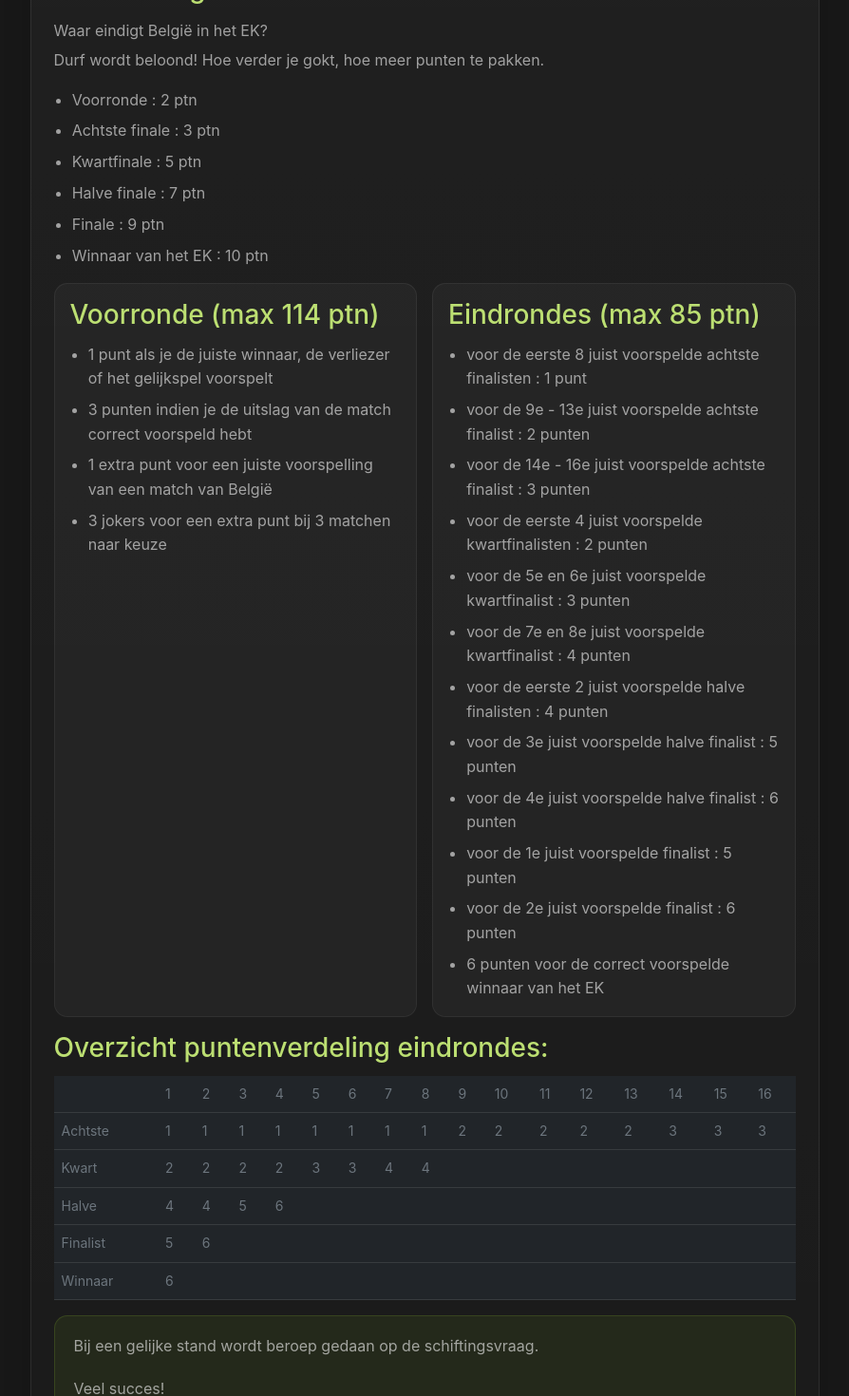
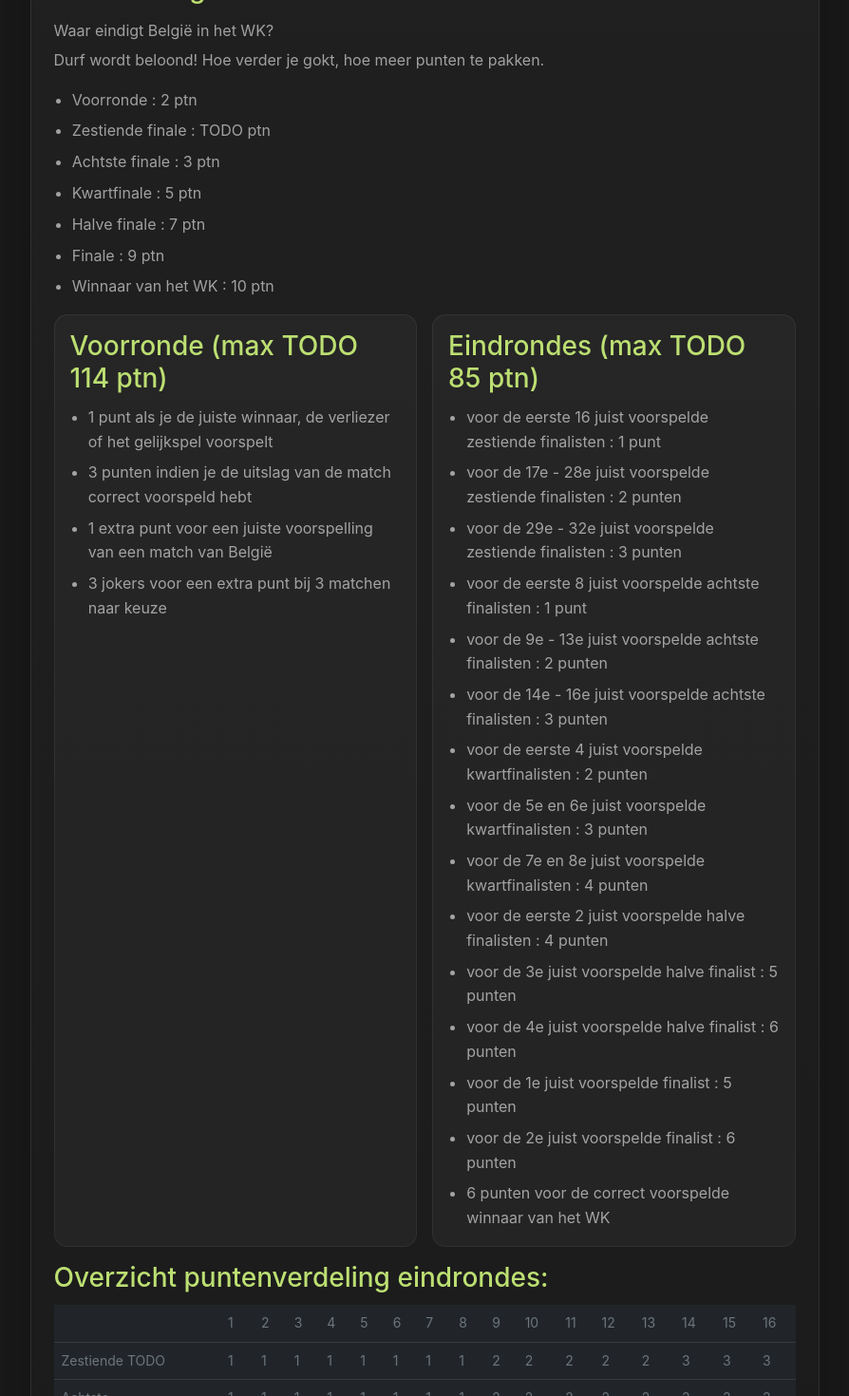
Before and after one commit to betza3500-lab/betza, a Vue app in the folder frontend/: page / in a window 1280 px wide. Shown: the part 1780-3250 px from the top of the page at 95% size, without its empty margins (193-1087 px from the left). Built offline with nearby package versions, Linux system fonts and the light colour scheme; no server answers; what vue-loading-overlay would draw is missing.

Commit message:
WIP Update references from EK to WK in HomeView.vue

```diff
--- a/frontend/src/views/HomeView.vue
+++ b/frontend/src/views/HomeView.vue
@@ -185,8 +185,8 @@ q {
             </div>
             <!--
                 <p><img class="d-inline-flex float-end my-1 ms-4" :style="{ height: '110px', borderRadius: '10px' }"
-                :src="money" />Nu het EK met rasse schreden nadert, kunnen jullie dus van start gaan met het uitwerken van
-              jullie strategie voor het komende EK.</p>
+                :src="money" />Nu het WK met rasse schreden nadert, kunnen jullie dus van start gaan met het uitwerken van
+              jullie strategie voor het komende WK.</p>
             <p>Inschrijvingen moeten ten laatste binnen zijn op <strong>woensdag 12 juni</strong>!</p>
             <p></p>
 
@@ -246,20 +246,21 @@ q {
 
             <div class="subsection">
               <h3 class="subsection-title">Bonusvraag</h3>
-              <p>Waar eindigt België in het EK?<br>Durf wordt beloond! Hoe verder je gokt, hoe meer punten te pakken.</p>
+              <p>Waar eindigt België in het WK?<br>Durf wordt beloond! Hoe verder je gokt, hoe meer punten te pakken.</p>
               <ul class="points-list">
                 <li>Voorronde : 2 ptn</li>
+                <li>Zestiende finale : TODO ptn</li>
                 <li>Achtste finale : 3 ptn</li>
                 <li>Kwartfinale : 5 ptn</li>
                 <li>Halve finale : 7 ptn</li>
                 <li>Finale : 9 ptn</li>
-                <li>Winnaar van het EK : 10 ptn</li>
+                <li>Winnaar van het WK : 10 ptn</li>
               </ul>
             </div>
 
             <div class="rules-grid">
               <div class="rule-card">
-                <h3 class="subsection-title">Voorronde (max 114 ptn)</h3>
+                <h3 class="subsection-title">Voorronde (max TODO 114 ptn)</h3>
                 <ul class="points-list">
                   <li>1 punt als je de juiste winnaar, de verliezer of het gelijkspel voorspelt</li>
                   <li>3 punten indien je de uitslag van de match correct voorspeld hebt</li>
@@ -269,20 +270,23 @@ q {
               </div>
 
               <div class="rule-card">
-                <h3 class="subsection-title">Eindrondes (max 85 ptn)</h3>
+                <h3 class="subsection-title">Eindrondes (max TODO 85 ptn)</h3>
                 <ul class="points-list">
+                  <li>voor de eerste 16 juist voorspelde zestiende finalisten : 1 punt</li>
+                  <li>voor de 17e - 28e juist voorspelde zestiende finalisten : 2 punten</li>
+                  <li>voor de 29e - 32e juist voorspelde zestiende finalisten : 3 punten</li>
                   <li>voor de eerste 8 juist voorspelde achtste finalisten : 1 punt</li>
-                  <li>voor de 9e - 13e juist voorspelde achtste finalist : 2 punten</li>
-                  <li>voor de 14e - 16e juist voorspelde achtste finalist : 3 punten</li>
+                  <li>voor de 9e - 13e juist voorspelde achtste finalisten : 2 punten</li>
+                  <li>voor de 14e - 16e juist voorspelde achtste finalisten : 3 punten</li>
                   <li>voor de eerste 4 juist voorspelde kwartfinalisten : 2 punten</li>
-                  <li>voor de 5e en 6e juist voorspelde kwartfinalist : 3 punten</li>
-                  <li>voor de 7e en 8e juist voorspelde kwartfinalist : 4 punten</li>
+                  <li>voor de 5e en 6e juist voorspelde kwartfinalisten : 3 punten</li>
+                  <li>voor de 7e en 8e juist voorspelde kwartfinalisten : 4 punten</li>
                   <li>voor de eerste 2 juist voorspelde halve finalisten : 4 punten</li>
                   <li>voor de 3e juist voorspelde halve finalist : 5 punten</li>
                   <li>voor de 4e juist voorspelde halve finalist : 6 punten</li>
                   <li>voor de 1e juist voorspelde finalist : 5 punten</li>
                   <li>voor de 2e juist voorspelde finalist : 6 punten</li>
-                  <li>6 punten voor de correct voorspelde winnaar van het EK</li>
+                  <li>6 punten voor de correct voorspelde winnaar van het WK</li>
                 </ul>
               </div>
             </div>
@@ -312,6 +316,25 @@ q {
               </tr>
             </thead>
             <tbody>
+              <tr>
+                <td>Zestiende TODO</td>
+                <td>1</td>
+                <td>1</td>
+                <td>1</td>
+                <td>1</td>
+                <td>1</td>
+                <td>1</td>
+                <td>1</td>
+                <td>1</td>
+                <td>2</td>
+                <td>2</td>
+                <td>2</td>
+                <td>2</td>
+                <td>2</td>
+                <td>3</td>
+                <td>3</td>
+                <td>3</td>
+              </tr>
               <tr>
                 <td>Achtste</td>
                 <td>1</td>
```
